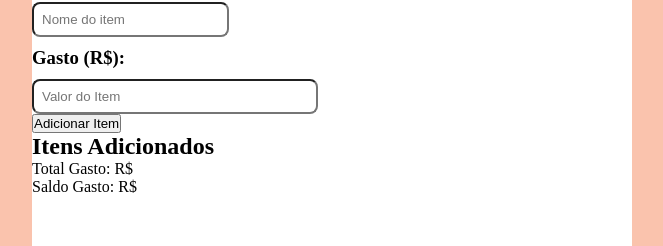
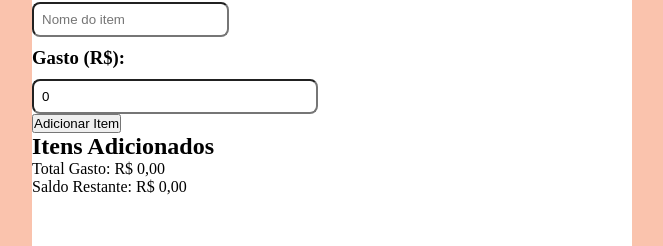
Before and after one commit to agripe049/gerenciamento-casamento, a React (Create React App) app: page /dash in a window 1280 px wide. Shown: the part 174-420 px from the top of the page, without its empty margins (308-971 px from the left). Built offline with nearby package versions, Linux system fonts and the light colour scheme; data requests are answered from the project's data file.

Commit message:
Inserindo dados no banco via API

```diff
--- a/db.json
+++ b/db.json
@@ -1,5 +1,17 @@
 {
-    "orcamentoTotal": [],
-    "item": [],
-    "gasto": []
+  "orcamentoTotal": {
+    "valor": 0
+  },
+  "itens": [
+    {
+      "id": "59c3",
+      "nome": "Buffet",
+      "gasto": 3000
+    },
+    {
+      "id": "9a7c",
+      "nome": "Buffet",
+      "gasto": 4500
+    }
+  ]
 }
--- a/src/pages/Dash/Dash.js
+++ b/src/pages/Dash/Dash.js
@@ -1,12 +1,16 @@
 import styles from './Dash.module.css'
 import { useEffect, useState } from 'react';
 
-function Dash(){
+function Dash() {
 
-    const [orcamentoTotal, setOrcamentoTotal] = useState(0)
+    const [orcamentoTotal, setOrcamentoTotal] = useState(0);
+    const [totalGasto, setTotalGasto] = useState(0);
+    const [item, setItem] = useState("");
+    const [gasto, setGasto] = useState(0);
+    const [itens,setItens] = useState([])
 
     useEffect(() => {
-        fetch('http://localhost:5000/orcamentoTotal', {
+        fetch(`http://localhost:5000/orcamentoTotal`, {
             method: "GET",
             headers: {
                 'Content-Type': 'application/json',
@@ -17,10 +21,61 @@ function Dash(){
                 setOrcamentoTotal(data.orcamentoTotal.valor);
             })
             .catch((err) => console.log(err))
-    },[]
-)
+    }, []);
 
-    return(
+
+    const handleAddItem = () => {
+        if (item && gasto) {
+            const novoGasto = parseFloat(gasto)
+            setTotalGasto(prevTotal => prevTotal + novoGasto);
+            setItem("");
+            setGasto(0);
+
+            {/*Criar um novo item*/}
+            const novoItem = {
+                nome: item,
+                gasto: novoGasto
+            };
+
+            {/*Atualiza a lista de itens*/}
+            setItens(prevItens => [...prevItens, novoItem]);
+
+            {/*Enviar dados para o JSON db.json*/ }
+            const itemData = {
+                nome: item,
+                gasto: novoGasto
+            };
+
+
+            fetch(`http://localhost:5000/itens`, {
+                method: "POST",
+                headers: {
+                    'Content-Type': 'application/json',
+                },
+                body: JSON.stringify(itemData),
+            })
+                .then(response => response.json())
+                .then(data => {
+                    console.log('Item adicionado com sucesso:', data);
+                })
+                .catch(error => {
+                    console.error('Erro ao adicionar item:', error)
+                });
+        }
+    };
+
+
+    const saldoRestante = orcamentoTotal - totalGasto;
+
+    // Função para formatar números como moeda
+    const formatCurrency = (value) => {
+        return new Intl.NumberFormat('pt-BR', {
+            style: 'currency',
+            currency: 'BRL',
+        }).format(value);
+    };
+
+    return (
         <div className={styles.container}>
             <h1>Gerenciador de casamentos</h1>
             {/*Entrada do orçamento Total*/}
@@ -31,23 +86,43 @@ function Dash(){
                     id="orcamentoTotal"
                     placeholder="Digite o orçamento total"
                     value={orcamentoTotal}
+                    onChange={(e) => setOrcamentoTotal(e.target.value)}
                 />
             </div>
             {/*Entrada dos itens e dos gastos*/}
             <div>
                 <h3>Item:</h3>
-                <input type="text" id="item" placeholder="Nome do item" />
+                <input
+                    type="text"
+                    id="item"
+                    placeholder="Nome do item"
+                    value={item}
+                    onChange={(e) => setItem(e.target.value)}
+                />
             </div>
             <div>
                 <h3>Gasto (R$):</h3>
-                <input type="number" id="gasto" placeholder="Valor do Item" />
-                <button>Adicionar Item</button>
+                <input
+                    type="number"
+                    id="gasto"
+                    placeholder="Valor do Item"
+                    value={gasto}
+                    onChange={(e) => setGasto(e.target.value)}
+                />
+                <button onClick={handleAddItem}>Adicionar Item</button>
             </div>
-           {/*Termômetro visual*/}
+            {/*Termômetro visual*/}
             <div>
                 <h2>Itens Adicionados</h2>
-                <p>Total Gasto: R$</p>
-                <p>Saldo Gasto: R$</p>
+                <ul>
+                    {itens.map((item, index) => (
+                        <li key={index}>
+                            {item.nome}: {formatCurrency(item.gasto)}
+                        </li>
+                    ))}
+                </ul>
+                <p>Total Gasto: {formatCurrency(totalGasto)}</p>
+                <p>Saldo Restante: {formatCurrency(saldoRestante)}</p>
             </div>
 
         </div>
```
